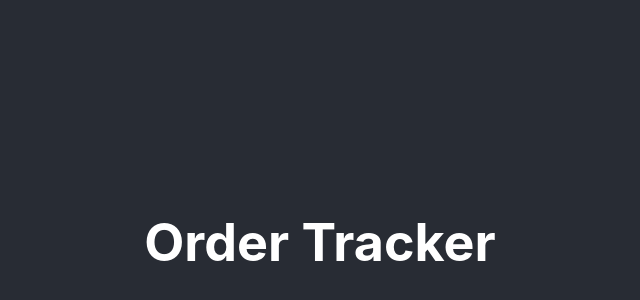
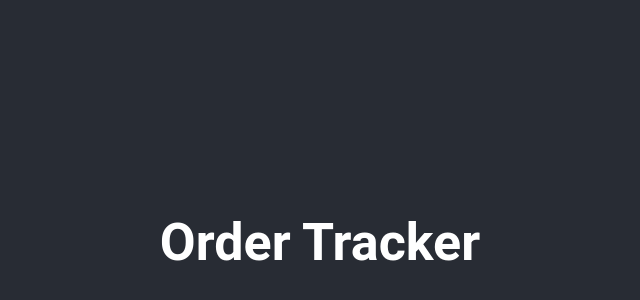
Before and after one commit to sheleyz/order-tracker, a React (Create React App) app: page / in a window 1280 px wide. Shown: the part 158-458 px from the top of the page, without its empty margins (320-960 px from the left). Built offline with nearby package versions, Linux system fonts and the light colour scheme.

Commit message:
Installed Material UI

```diff
--- a/package.json
+++ b/package.json
@@ -3,6 +3,10 @@
   "version": "0.1.0",
   "private": true,
   "dependencies": {
+    "@emotion/react": "^11.10.6",
+    "@emotion/styled": "^11.10.6",
+    "@mui/icons-material": "^5.11.11",
+    "@mui/material": "^5.11.12",
     "@testing-library/jest-dom": "^5.16.5",
     "@testing-library/react": "^13.4.0",
     "@testing-library/user-event": "^13.5.0",
--- a/src/index.css
+++ b/src/index.css
@@ -1,6 +1,6 @@
 body {
   margin: 0;
-  font-family: -apple-system, BlinkMacSystemFont, 'Segoe UI', 'Roboto', 'Oxygen', 'Ubuntu', 'Cantarell', 'Fira Sans', 'Droid Sans', 'Helvetica Neue', sans-serif;
+  font-family: 'Roboto', -apple-system, BlinkMacSystemFont, 'Segoe UI', 'Oxygen', 'Ubuntu', 'Cantarell', 'Fira Sans', 'Droid Sans', 'Helvetica Neue', sans-serif;
   -webkit-font-smoothing: antialiased;
   -moz-osx-font-smoothing: grayscale;
 }
```
Also changed, not shown: 1 other file (tests, documents, lock files or other folders).
